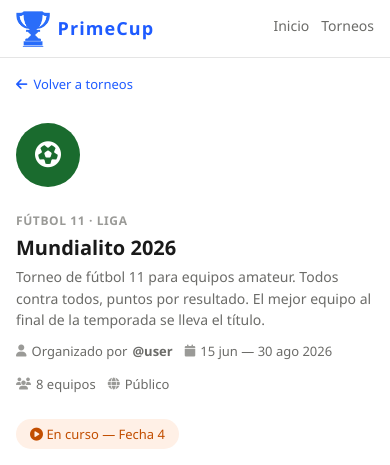
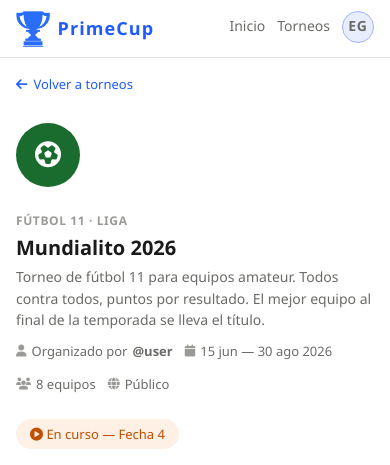
Before and after one commit to ElisonT/Proyecto-UTU-Ceibotech, a PHP site: page /detalle.html in a window 390 px wide. Shown: the top 465 px of the page. Run offline with PHP 8.4, Linux system fonts and the light colour scheme.

Commit message:
Se realizaron cambios en styles.css menores

```diff
--- a/styles.css
+++ b/styles.css
@@ -1365,7 +1365,11 @@ a {
     padding-bottom: 4px;
   }
   .nav-avatar,
-  .nav-admin { display: none; }
+  .nav-admin {
+    flex-shrink: 0;
+    width: 32px;
+    height: 32px;
+  }
   .nav-links a { white-space: nowrap; }
   .nav-links .btn-primary { padding: 8px 14px; color: #fff; }
 
@@ -2899,10 +2903,3 @@ a.nav-logo {
   text-decoration: none;
   color: inherit;
 }
-
-@media (max-width: 600px) {
-  .nav-avatar,
-  .nav-admin {
-    display: none !important;
-  }
-}
```
Also changed, not shown: 1 other file.
